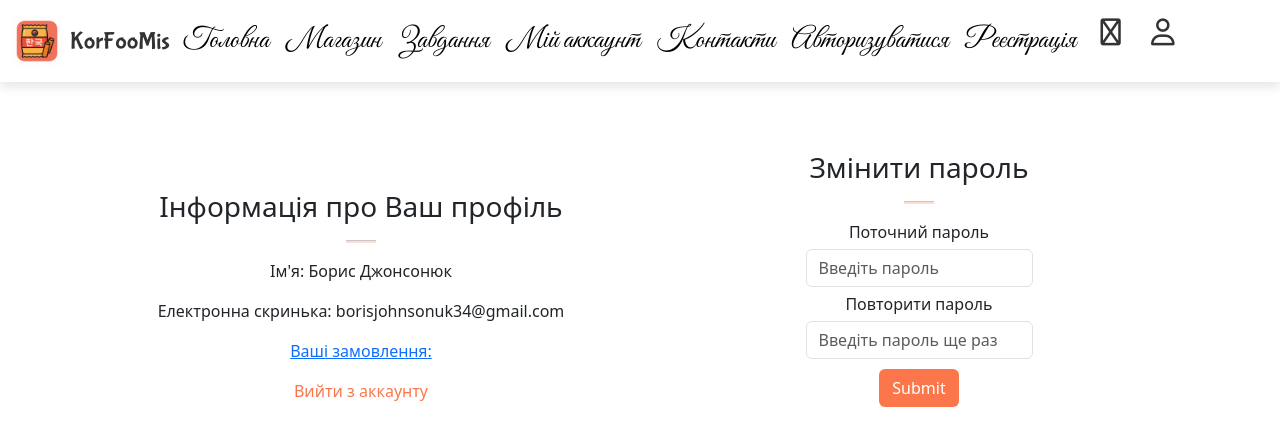
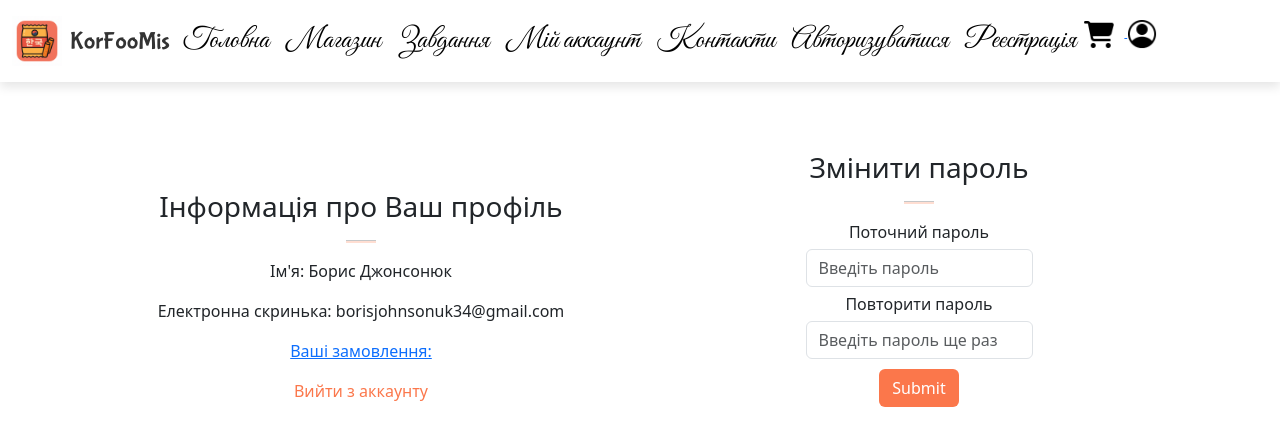
Before and after one commit to nazariiykolesnikov/Online-gift-boxes-of-korean-delicious-KorFooMis, a PHP site: page /pages/account.php in a window 1280 px wide. Shown: the top 431 px of the page. Run offline with PHP 8.4, Linux system fonts and the light colour scheme; some web fonts are replaced.

Commit message:
Update account.php

```diff
--- a/pages/account.php
+++ b/pages/account.php
@@ -11,7 +11,7 @@
     <link href="https://cdn.jsdelivr.net/npm/bootstrap@5.3.7/dist/css/bootstrap.min.css" rel="stylesheet" integrity="sha384-LN+7fdVzj6u52u30Kp6M/trliBMCMKTyK833zpbD+pXdCLuTusPj697FH4R/5mcr" crossorigin="anonymous">
     <title>Home Page</title>
 <body>
-    <header>
+        <header>
         <nav class="navbar navbar-expand-lg navbar-light bg-white py-3 fixed-top">
             <div class="container-fluid d-flex align-items-center justify-content-between flex-wrap">
                 <div class="d-flex align-items-center brand-logo">
@@ -47,8 +47,12 @@
                             <a class="nav-link" aria-current="page" href="../pages/register.php">Реєстрація</a>
                         </li>
                         <li class="nav-item">
-                            <a href="../pages/cart.php"><i class="fa-solid fa-truck-fast"></i></a>
-                            <a href="../pages/account.php"><i class="fas fa-user"></i></a>
+                            <a class="link shopping-cart-page" href="../pages/cart.php">
+                                <img style="max-width: 30px; max-height: 30px;" src="../assets/images/basket/cart-shopping-solid.png" alt="shopping cart icon" />
+                            </a>
+                            <a class="link personal-account-page" href="../pages/account.php">
+                                <img style="max-width: 30px; max-height: 30px;" src="../assets/images/user_logo/user.png" alt="user account icon" />
+                            </a>
                         </li>
                     </ul>
                 </div>
```
